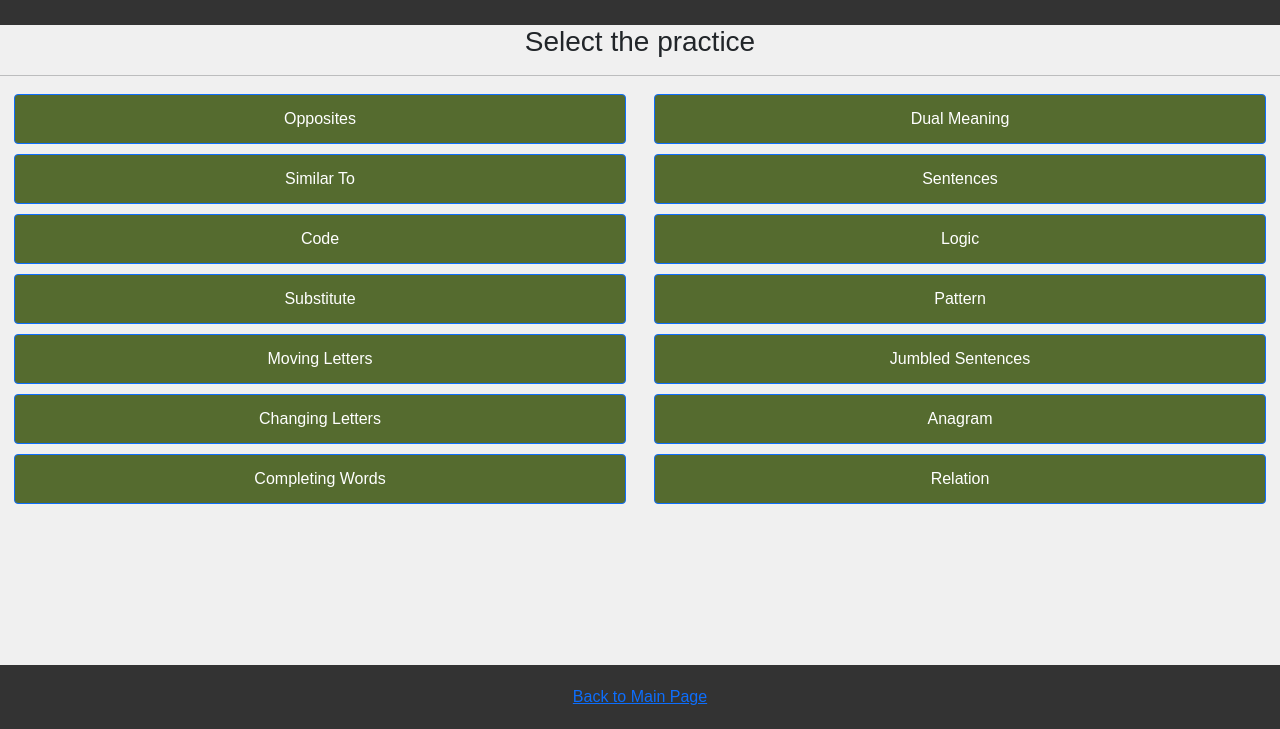
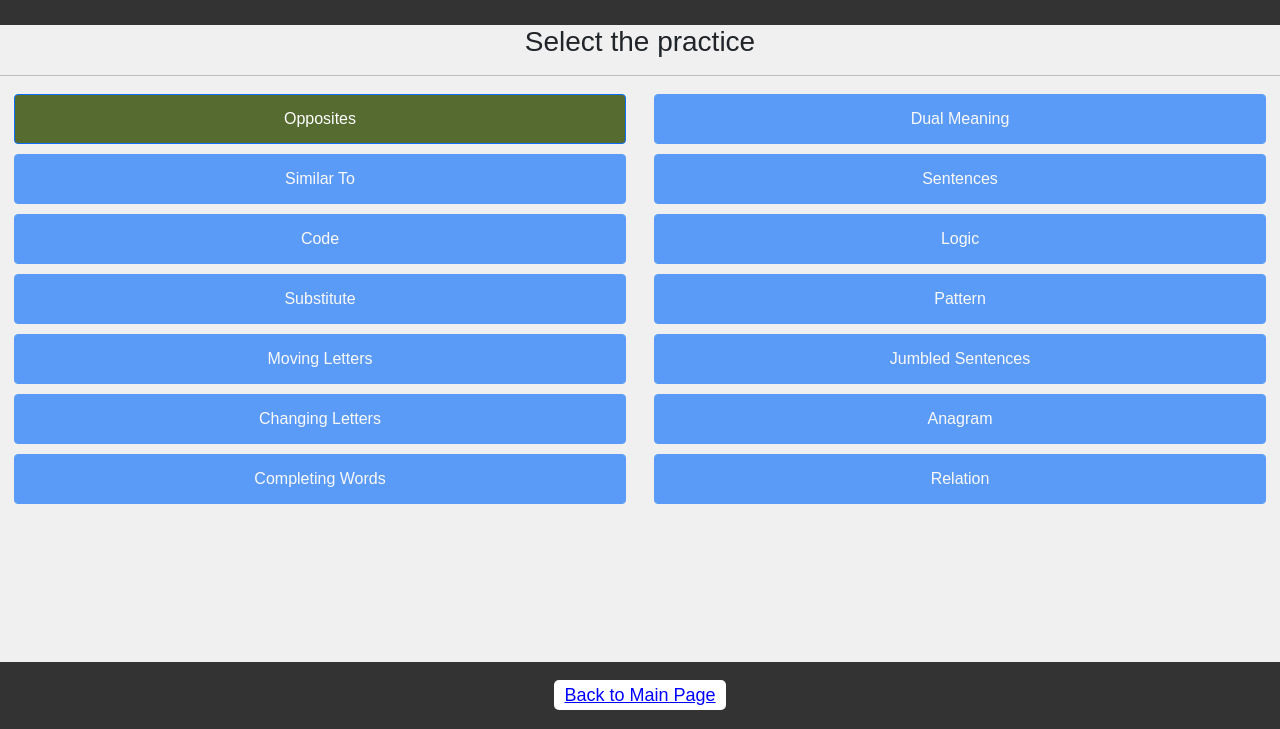
Before and after one commit to AbdulSayyed/Alevel-project, a plain HTML site: page mainui.html in a window 1280 px wide. Shown: the part 71-800 px from the top of the page. Drawn offline with Linux system fonts and the light colour scheme.

Commit message:
Eighth-commit: Did necessary cleaning, remove unused classes from styles,changed footer text size, added favicon, drew online.

```diff
--- a/mainui.html
+++ b/mainui.html
@@ -4,7 +4,8 @@
 <head>
     <meta charset="UTF-8">
     <meta name="viewport" content="width=device-width, initial-scale=1.0">
-    <title>Next Page</title>
+    <title>Practice</title>
+    <link rel="icon" type="image/x-icon" href="./favicon.ico">
     <!-- Link to local Bootstrap CSS -->
     <link rel="stylesheet" href="./resources/bootstrap-5.0.2/css/bootstrap.min.css">
     <!-- Link to Custom CSS -->
@@ -30,24 +31,24 @@
         <div class="col-md-6">
             <div class="button-container">
                 <button class="btn btn-primary" id="button-1">Opposites</button>
-                <button class="btn btn-primary" id="button-2">Similar To</button>
-                <button class="btn btn-primary" id="button-3">Code</button>
-                <button class="btn btn-primary" id="button-4">Substitute</button>
-                <button class="btn btn-primary" id="button-5">Moving Letters</button>
-                <button class="btn btn-primary" id="button-6">Changing Letters</button>
-                <button class="btn btn-primary" id="button-7">Completing Words</button>
+                <button class="btn btn-primary disabled" id="button-2">Similar To</button>
+                <button class="btn btn-primary disabled" id="button-3">Code</button>
+                <button class="btn btn-primary disabled" id="button-4">Substitute</button>
+                <button class="btn btn-primary disabled" id="button-5">Moving Letters</button>
+                <button class="btn btn-primary disabled" id="button-6">Changing Letters</button>
+                <button class="btn btn-primary disabled" id="button-7">Completing Words</button>
             </div>
         </div>
         <!-- Second Column -->
         <div class="col-md-6">
             <div class="button-container">
-                <button class="btn btn-primary" id="button-8">Dual Meaning</button>
-                <button class="btn btn-primary" id="button-9">Sentences</button>
-                <button class="btn btn-primary" id="button-10">Logic</button>
-                <button class="btn btn-primary" id="button-11">Pattern</button>
-                <button class="btn btn-primary" id="button-12">Jumbled Sentences</button>
-                <button class="btn btn-primary" id="button-13">Anagram</button>
-                <button class="btn btn-primary" id="button-14">Relation</button>
+                <button class="btn btn-primary disabled"   id="button-8">Dual Meaning</button>
+                <button class="btn btn-primary disabled"  id="button-9">Sentences</button>
+                <button class="btn btn-primary disabled"  id="button-10">Logic</button>
+                <button class="btn btn-primary disabled"  id="button-11">Pattern</button>
+                <button class="btn btn-primary disabled"  id="button-12">Jumbled Sentences</button>
+                <button class="btn btn-primary disabled"  id="button-13">Anagram</button>
+                <button class="btn btn-primary disabled"  id="button-14">Relation</button>
             </div>
         </div>
         </div>
@@ -55,7 +56,7 @@
 
 
     <footer class="footer">
-        <a href="index.html">Back to Main Page</a>
+        <a href="index.html" class="anchor">Back to Main Page</a>
     </footer>
 
     <!-- Link to JavaScript file -->
--- a/resources/custom-css/styles.css
+++ b/resources/custom-css/styles.css
@@ -27,3 +27,11 @@ header {
     text-align: center;
     margin-top: 100px;
 }
+
+.anchor{
+    font-size: 18px;
+     color: blue;
+     background-color: white;
+      padding: 5px 10px;
+       border-radius: 5px;
+}
```
Also changed, not shown: index.html (+2 -1 lines), resources/custom-css/test.css (+0 -29 lines), resources/scripts/script-3.js (+5 -10 lines), test.html (+18 -19 lines), favicon.ico (added), resources/custom-css/mainui.css (line endings or trailing spaces), resources/scripts/script-2.js (line endings or trailing spaces).
